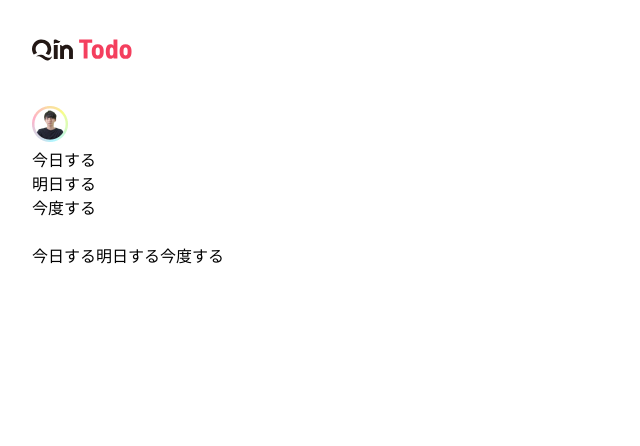
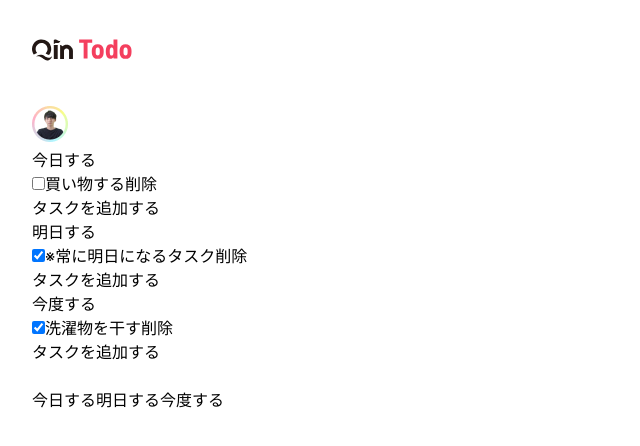
Before and after one commit to aopontann/qin-todo, a Next.js app in the folder web/: page / in a window 1280 px wide. Shown: the top 446 px of the page, without its empty margins (0-640 px from the left). Built offline with nearby package versions, Linux system fonts and the light colour scheme.

Commit message:
タスクの削除、タスクの編集、タスクの更新

```diff
--- a/web/src/pages/index.tsx
+++ b/web/src/pages/index.tsx
@@ -32,7 +32,7 @@ const res: { items: Items } = {
     },
     {
       id: 'id003',
-      content: '明日する',
+      content: '※常に明日になるタスク',
       completed: true,
       execution_date: formatInTimeZone(addDays(new Date(), 1), 'UTC', 'yyyy-MM-dd HH:mm:ss'),
       // テスト用 常に明日の日付になる
@@ -74,7 +74,7 @@ const Home: NextPage = () => {
   const [text, setText] = useState('');
   const input: ChangeEventHandler<HTMLInputElement> = (e) => setText(e.target.value);
   // APIのレスポンス
-  const [data, setData] = useState<Items>([]);
+  const [data, setData] = useState<Items>(res.items);
   // フロント用に加工した配列
   const [todosList, setTodosList] = useState(initTodosList);
 
@@ -99,7 +99,7 @@ const Home: NextPage = () => {
     return isSameDay(argDate, tomorrow);
   };
 
-  // タスクを追加
+  // タスクを追加する
   const addTask = (label: string): boolean => {
     if (text === '') return false;
 
@@ -140,6 +140,79 @@ const Home: NextPage = () => {
     return false;
   };
 
+  // タスクを削除する
+  const removeTask = (id: string) => {
+    setData((prevData) => [...prevData.filter((item) => item.id !== id)]);
+  };
+
+  // タスクを完了・未完了にする
+  const completedTask = (id: string) => {
+    setData((prevData) => [
+      ...prevData.map((item) => {
+        if (item.id !== id) return item;
+        return {
+          ...item,
+          completed: !item.completed,
+        };
+      }),
+    ]);
+  };
+
+  // タスクを編集する
+  const [currentTask, setCurrentTask] = useState({ active: false, id: '' });
+  const editTask = (id: string, content: string) => {
+    setCurrentTask({ active: true, id: id });
+    ref.current?.focus();
+    setText(content);
+  };
+
+  // タスクを更新する
+  const updateTask = (label: string) => {
+    switch (label) {
+      case todosList[0].label: // 今日する
+        setData((prevData) => [
+          ...prevData.filter((item) => item.id !== currentTask.id),
+          ...prevData
+            .filter((item) => item.id === currentTask.id)
+            .map((item) => ({
+              ...item,
+              content: text,
+              execution_date: formatInTimeZone(new Date(), 'UTC', Dateformat),
+            })),
+        ]);
+        break;
+      case todosList[1].label: // 明日する
+        setData((prevData) => [
+          ...prevData.filter((item) => item.id !== currentTask.id),
+          ...prevData
+            .filter((item) => item.id === currentTask.id)
+            .map((item) => ({
+              ...item,
+              content: text,
+              execution_date: formatInTimeZone(addDays(new Date(), 1), 'UTC', Dateformat),
+            })),
+        ]);
+        break;
+      case todosList[2].label: // 今度する
+        setData((prevData) => [
+          ...prevData.filter((item) => item.id !== currentTask.id),
+          ...prevData
+            .filter((item) => item.id === currentTask.id)
+            .map((item) => ({
+              ...item,
+              content: text,
+              execution_date: null,
+            })),
+        ]);
+        break;
+      default:
+        throw new Error('存在しないキーワードです');
+    }
+
+    setCurrentTask({ active: false, id: '' });
+    setText('');
+  };
+
   // タスクが増減するたびに配列を作成
   useEffect(() => {
     setTodosList((prevTodosList) => [
@@ -165,7 +238,6 @@ const Home: NextPage = () => {
         }),
       },
     ]);
-    console.log(data);
   }, [data]);
 
   return (
@@ -185,12 +257,15 @@ const Home: NextPage = () => {
               <p className={todosItem.color}>{todosItem.label}</p>
               <ul>
                 {todosItem.todos.map((todo, i) => (
-                  <li key={i}>
-                    <input type='checkbox' />
-                    <button>{todo.content}</button>
-                    <button>削除</button>
+                  <li className={currentTask.id === todo.id ? 'bg-[#FBBF24]/10' : ''} key={i}>
+                    <input onChange={() => completedTask(todo.id)} checked={todo.completed} type='checkbox' />
+                    <button onClick={() => editTask(todo.id, todo.content)}>{todo.content}</button>
+                    <button onClick={() => removeTask(todo.id)}>削除</button>
                   </li>
                 ))}
+                <li className={todosItem.todos.length ? 'hidden md:block' : ''}>
+                  <button onClick={() => ref.current?.focus()}>タスクを追加する</button>
+                </li>
               </ul>
             </section>
           ))}
@@ -202,7 +277,13 @@ const Home: NextPage = () => {
           <input className='border border-gray' value={text} onChange={input} ref={ref} type='text' />
           <div className='grid gap-1 grid-flow-col'>
             {todosList.map((todosItem, index) => (
-              <button className={`${todosItem.bg} text-white`} onClick={() => addTask(todosItem.label)} key={index}>
+              <button
+                className={`${todosItem.bg} text-white`}
+                onClick={() => {
+                  currentTask.active ? updateTask(todosItem.label) : addTask(todosItem.label);
+                }}
+                key={index}
+              >
                 {todosItem.label}
               </button>
             ))}
```
